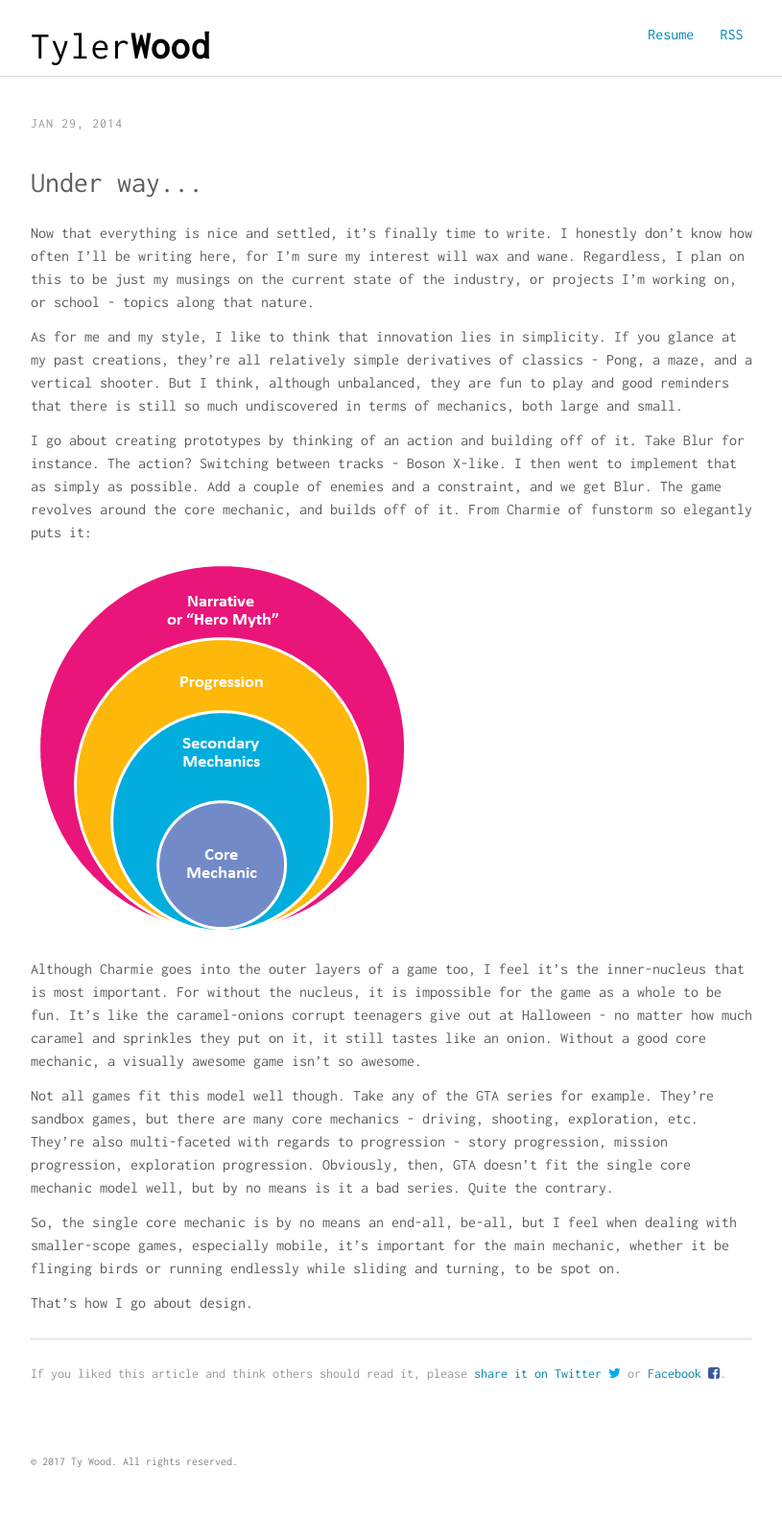
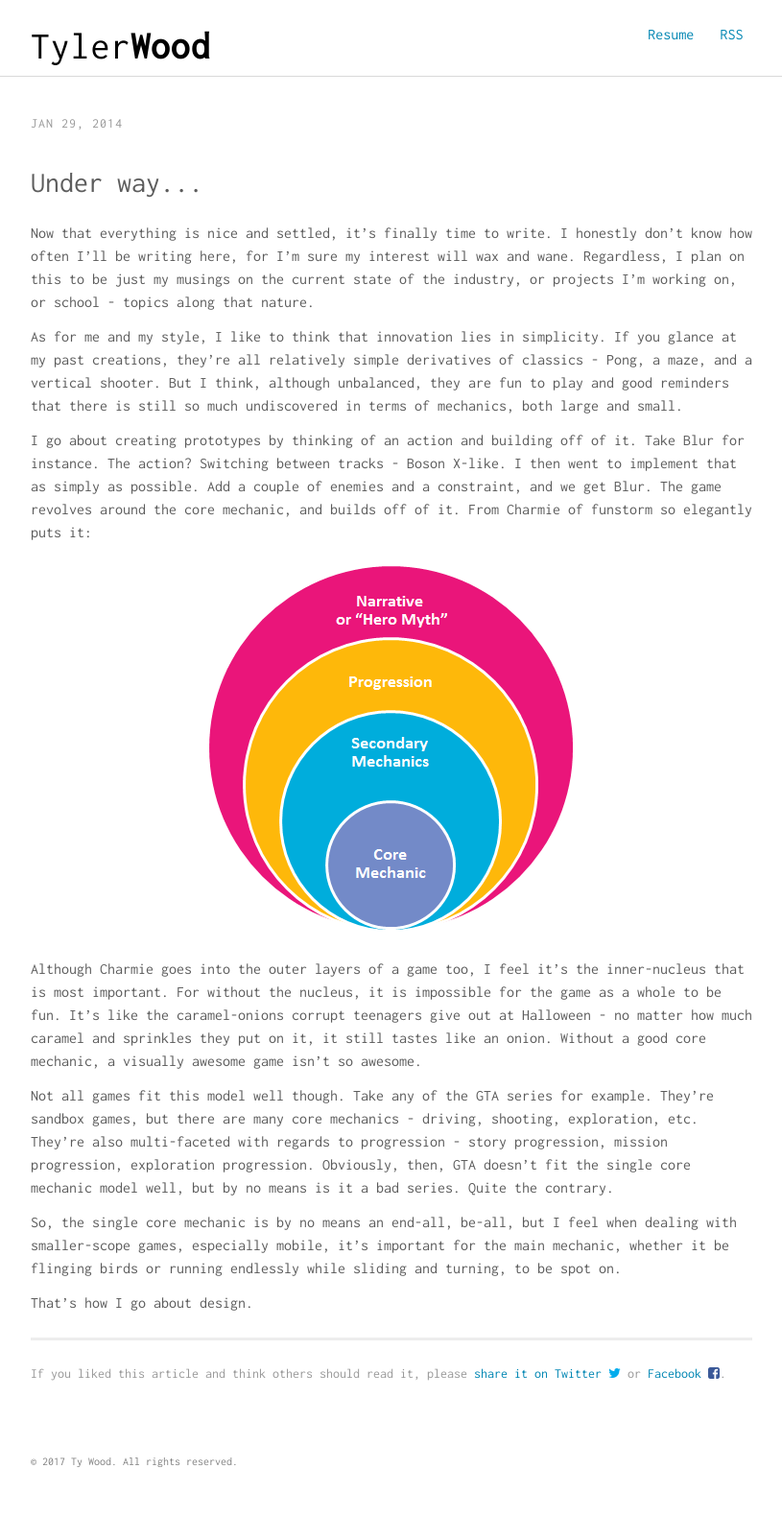
Before and after one commit to tyskwo/portfolio, a Jekyll site: the page built from _posts/2014-01-29-under-way....md, in a window 1280 px wide. Shown: the whole page at 96% size, without its empty margins (232-1047 px from the left). Built offline with Jekyll 4.4.1, drawn with Linux system fonts in a browser that asks for light colours.

Commit message:
[TRY] almost there.

```diff
--- a/_posts/2014-01-29-under-way....md
+++ b/_posts/2014-01-29-under-way....md
@@ -12,7 +12,8 @@ As for me and my style, I like to think that innovation lies in simplicity. If y
 
 I go about creating prototypes by thinking of an action and building off of it. Take Blur for instance. The action? Switching between tracks - Boson X-like. I then went to implement that as simply as possible. Add a couple of enemies and a constraint, and we get Blur. The game revolves around the core mechanic, and builds off of it. From Charmie of funstorm so elegantly puts it:
 
-![core diagram]({{ site.url }}assets/images/blog/2014/01/corediagram.png){: height="400px" width="400px" style="text-align: center"}
+{: height="400px" width="400px" style="text-align: center"}
+![core diagram]({{ site.url }}assets/images/blog/2014/01/corediagram.png)
 
 Although Charmie goes into the outer layers of a game too, I feel it's the inner-nucleus that is most important. For without the nucleus, it is impossible for the game as a whole to be fun. It's like the caramel-onions corrupt teenagers give out at Halloween - no matter how much caramel and sprinkles they put on it, it still tastes like an onion. Without a good core mechanic, a visually awesome game isn't so awesome.
 
```
